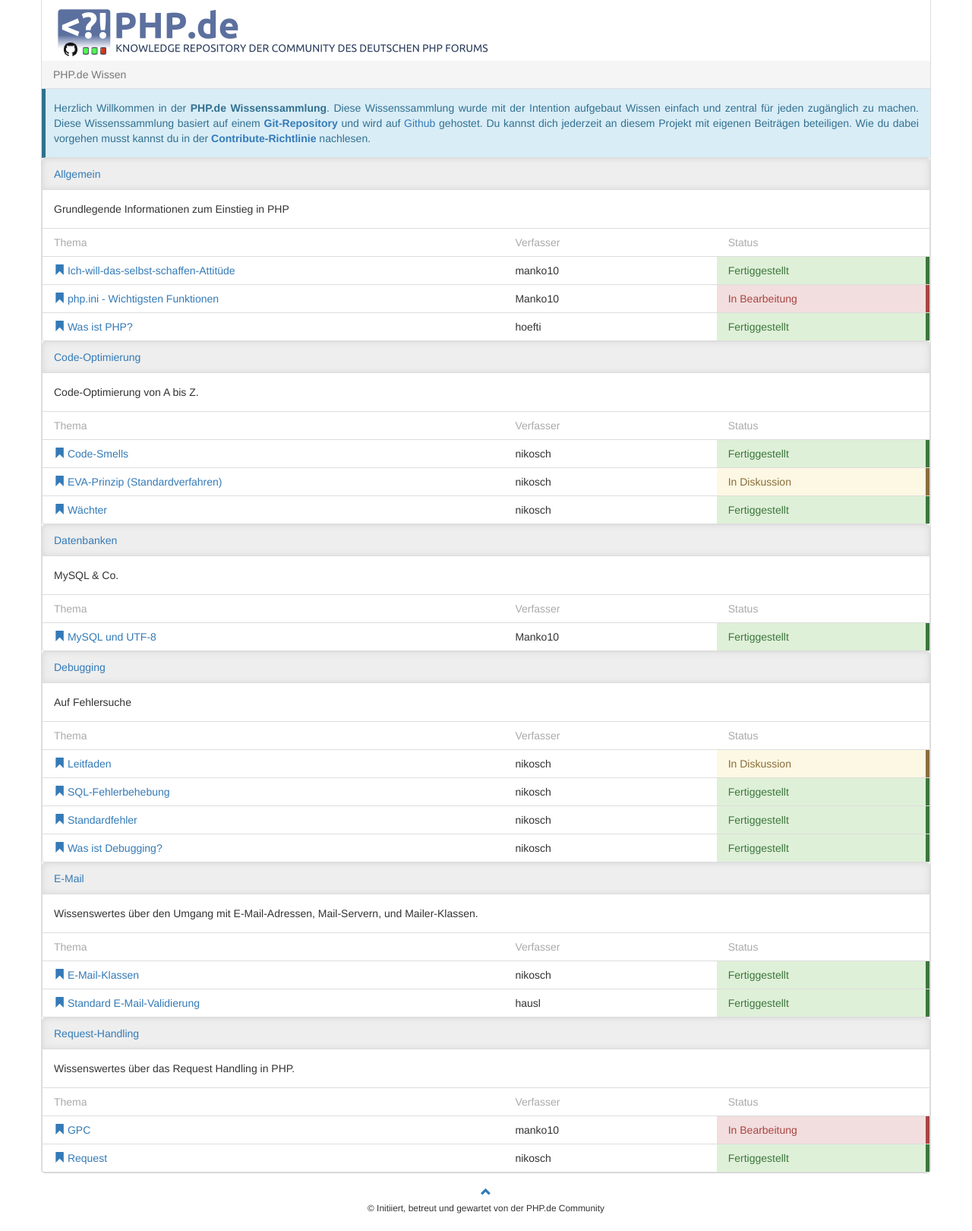
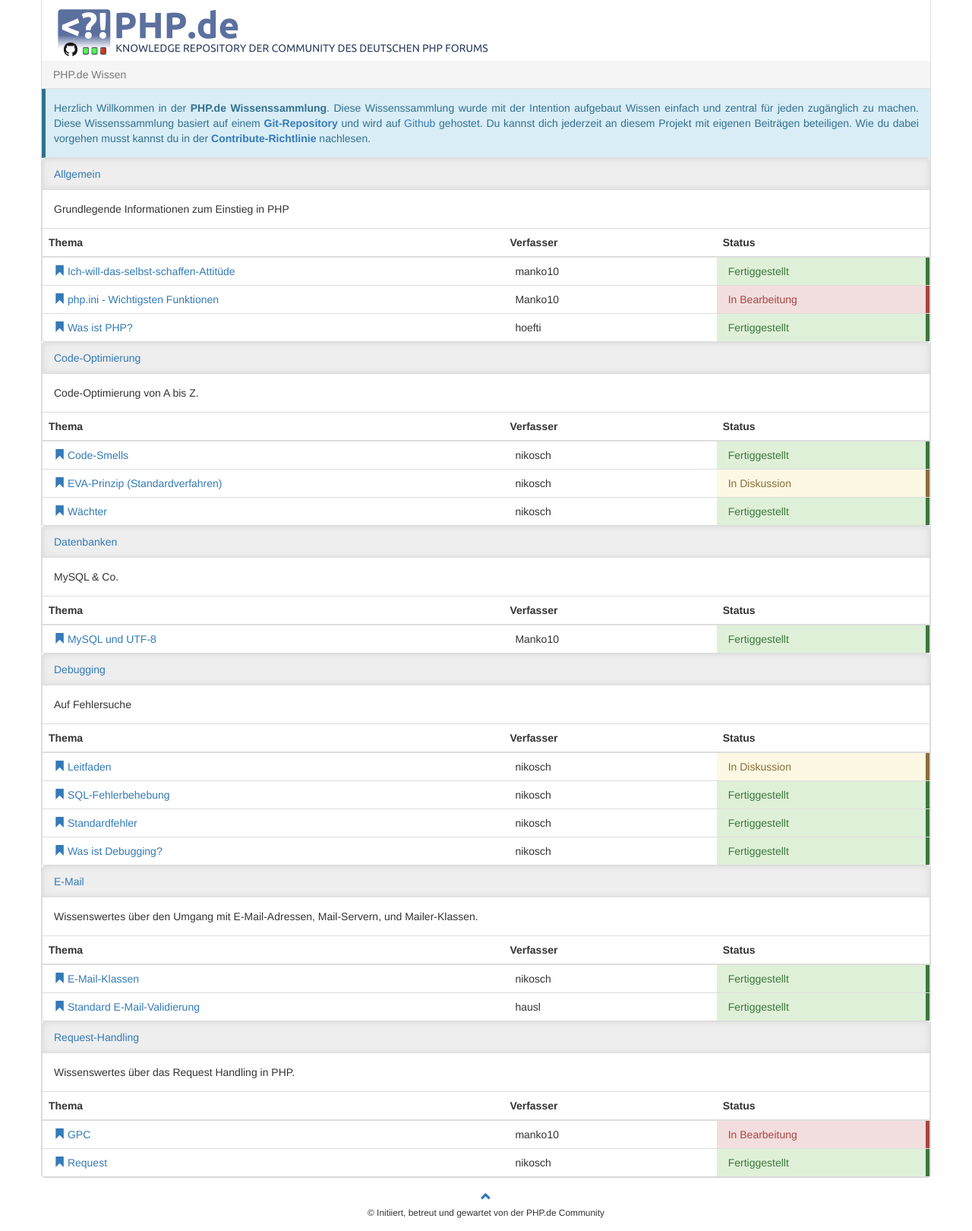
Before and after one commit to php-de/php-de.github.io, a Jekyll site: the page built from index.md, in a window 1280 px wide. Shown: the whole page at 76% size. Built offline with Jekyll 4.4.1, drawn with Linux system fonts in a browser that asks for light colours; nearby versions of some CDN libraries.

Commit message:
Update front.html

```diff
--- a/_layouts/front.html
+++ b/_layouts/front.html
@@ -14,9 +14,9 @@ layout: default
     </div>
     <table class="table groups-table">
         <thead>
-            <td class="topic">Thema</td>
-            <td class="creator">Verfasser</td>
-            <td class="state">Status</td>
+            <th class="topic">Thema</th>
+            <th class="creator">Verfasser</th>
+            <th class="state">Status</th>
         </thead>
         <tbody>
         {% for current in site.pages %}
```
